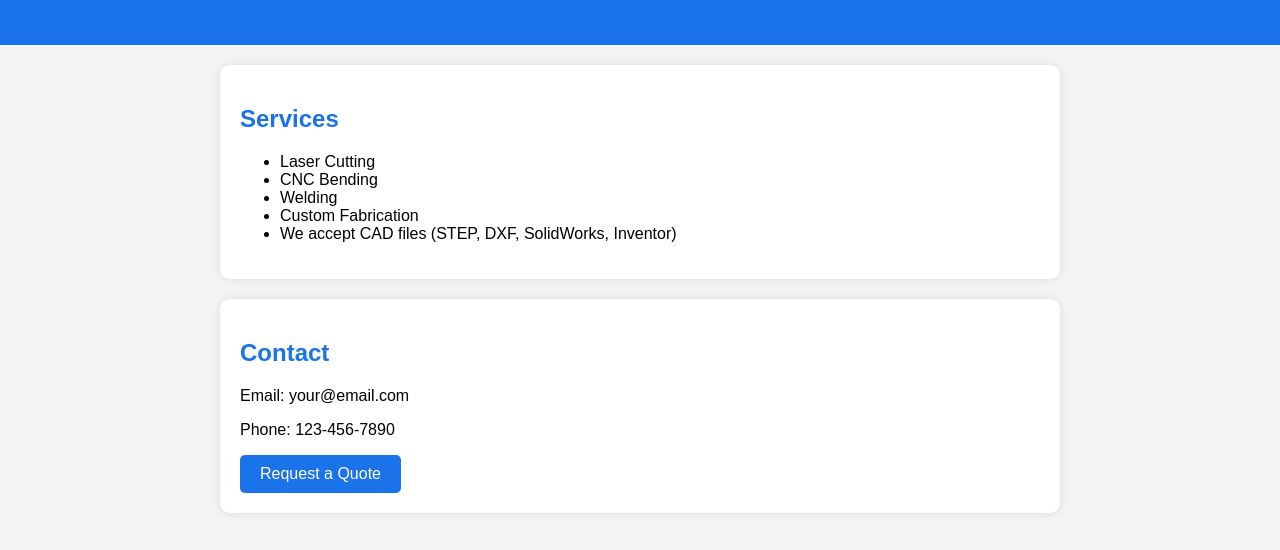
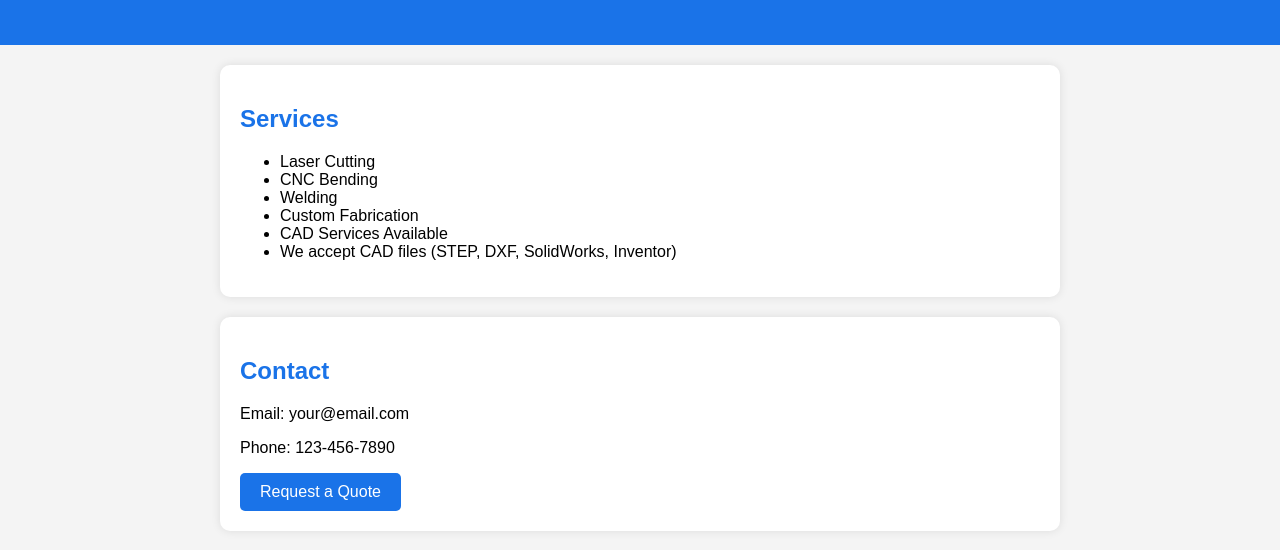
Before and after one commit to DilemmaSolution/Dilemma-Solution, a plain HTML site: page index.html in a window 1280 px wide. Shown: the part 114-664 px from the top of the page. Drawn offline with Linux system fonts and the light colour scheme.

Commit message:
Add files via upload

```diff
--- a/index.html
+++ b/index.html
@@ -72,6 +72,7 @@
         <li>CNC Bending</li>
         <li>Welding</li>
         <li>Custom Fabrication</li>
+        <li>CAD Services Available</li>
         <li>We accept CAD files (STEP, DXF, SolidWorks, Inventor)</li>
     </ul>
 </div>
```
